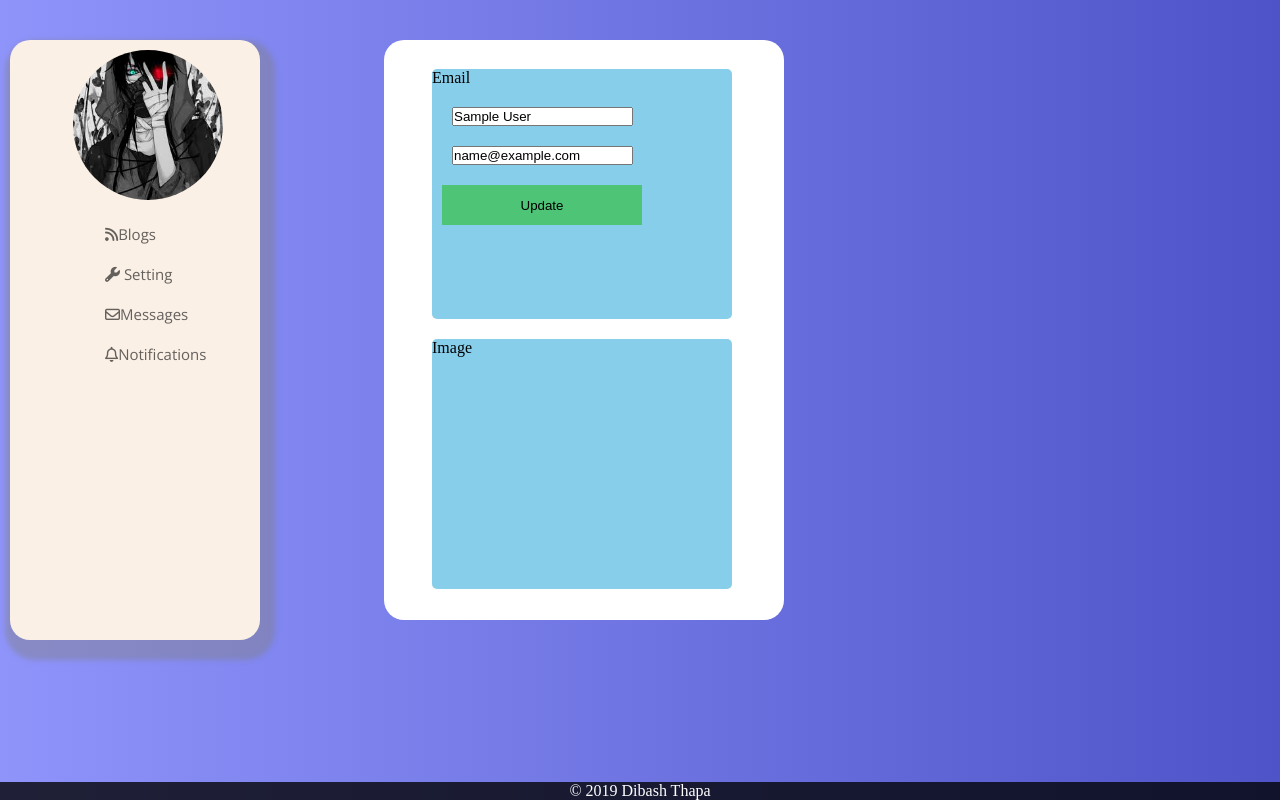
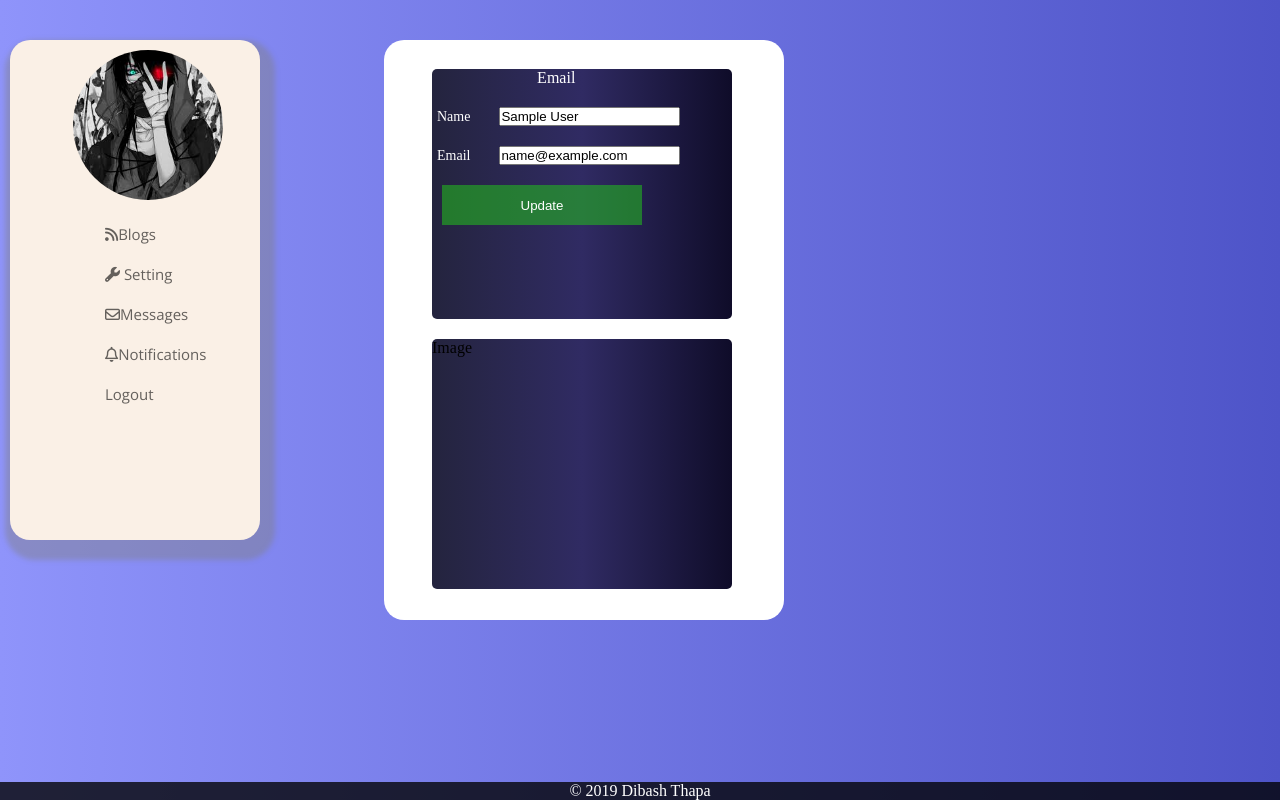
Before and after one commit to dibashthapa/Flask-App, a Flask app: page /setting in a window 1280 px wide. Run offline with Flask 2, Linux system fonts and the light colour scheme; the visitor is signed in with stand-in values (Sample User, id 1); some libraries are stand-ins or nearby versions.

Commit message:
Dashboard added

```diff
--- a/static/css/style.css
+++ b/static/css/style.css
@@ -84,7 +84,7 @@ height:400px;
     height:40px;
 }
 .dashboard{
-    height:600px;
+    height:500px;
     width: 250px;
     background-color:#faf0e6 ;
     margin:20px 0px 0px 10px;
@@ -115,12 +115,7 @@ height:400px;
     border-radius:10px;
     max-width:500px;
 }
-.post-box textarea {
-position:absolute;
-top:20px;
-left:20%;
-border-radius:5px;
-}
+
 .post-box button{
     position:relative;
     border:0px;
@@ -144,7 +139,10 @@ border-radius:5px;
 .setting .user-account,.profile-picture{
     height:250px;
     width:300px;
-    background-color:skyblue;
+    background: #0f0c29;  /* fallback for old browsers */
+    background: -webkit-linear-gradient(to right, #24243e, #302b63, #0f0c29);  /* Chrome 10-25, Safari 5.1-6 */
+    background: linear-gradient(to right, #24243e, #302b63, #0f0c29); /* W3C, IE 10+/ Edge, Firefox 16+, Chrome 26+, Opera 12+, Safari 7+ */
+
 position:relative;
 left:12%;
 top:5%;
@@ -160,8 +158,43 @@ margin-top:20px;
 }
 .user-account-child button {
     height:40px;
+    color:white;
     width:200px;
     border:0px;
     margin:20px 0px 0px 10px;
     background-color: rgba(35, 189, 29, 0.562);
 }
+.user-account-child p,label{
+    color:white;
+}
+.user-account-child label{
+    font-size:14px;
+  margin:5px;
+}
+.post{
+    height:50px;
+    position: absolute;
+    left:20%;
+    top:20px;
+    border-radius:10px;
+    max-width:600px;
+}
+.post ul li {
+    list-style: none;
+    padding:20px;
+    margin:20px;
+    font-size:19px;
+    font-family: 'Open Sans', sans-serif;
+    background-color:rgba(124, 93, 93, 0.336);
+    color:white;
+    width:600px;
+    border-radius:10px;
+}
+.author{
+    position:relative;
+    left:84%;
+    bottom:10px;
+    background-color:green;
+    padding:10px;
+    border-radius:10px;
+    }
--- a/templates/index.html
+++ b/templates/index.html
@@ -5,20 +5,21 @@
 <div class="dashboard">
 <img class="profile-image" src="../static/images/dibash.jpg" height="150px" width="150px" style="border-radius:50%"></li>
 <ul>
-<li><a href="#"><i class="fas fa-rss"></i>Blogs</a></li>
+<li><a href="/blogs"><i class="fas fa-rss"></i>Blogs</a></li>
 <li><a href="/setting"><i class="fas fa-wrench"></i> Setting</a></li>
 
 <li><a href="#"><i class="far fa-envelope"></i>Messages</a></li>
 <li><a href="#"><i class="far fa-bell"></i>Notifications</a></li>
+<li><a href="/logout">Logout</a></li>
 </ul>
 </div>
 {% block container %}
 <div class="post-box">
+    <form action="/add" method="POST">
         <div class="forms-control">
-
-    <textarea rows="5" cols="80">
-                Write Your Post Here    </textarea>
+    <input type="text" name="post">
          <button type="submit">Add</button>
+        </form>
 </div>
 {% endblock%}
 
--- a/templates/setting.html
+++ b/templates/setting.html
@@ -3,17 +3,21 @@
 <div class="setting">
 <div class="user-account">
   <div class="user-account-child">
-<p>Email</p>
-
+<p align="center">Email</p>
+<form action="/setting/update" method="POST">
 <div class="user-account-Name">
-<input type="text" placeholder="Enter Your Name" value="{{datas['Name']}}">
+    <label for="name">Name</label>
+<input type="text" name="Name" placeholder="Enter Your Name" value="{{datas['Name']}}">
 </div>
 <div class="user-account-Email">
-<input type="email" placeholder="Enter Your Email" value="{{datas['Email']}}">
+    <label for="email">Email</label>
+<input type="email" name="Email" placeholder="Enter Your Email" value="{{datas['Email']}}">
 </div>
 <button type="submit">Update</button>
+</form>
   </div>
 </div>
+
 <div class="profile-picture">
 <div class="profile-picture-child">
 <p>Image</p>
```
Also changed, not shown: models.py (+15 -1 lines), 79376454_203084160707686_1687868314207911936_o.jpg (added).
